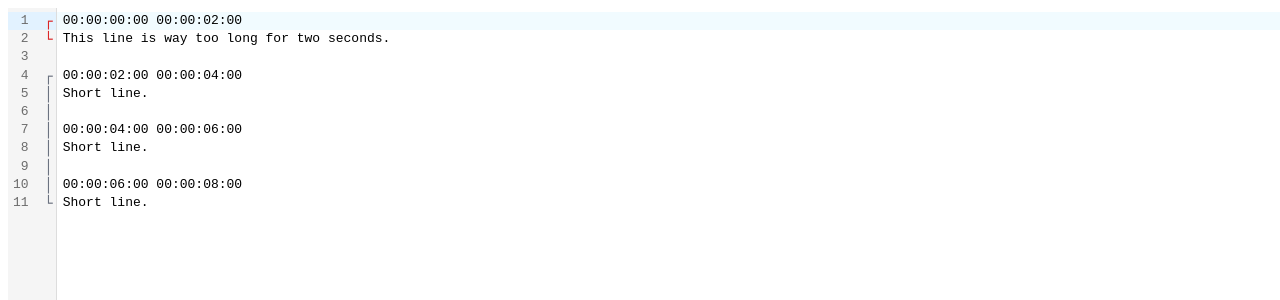
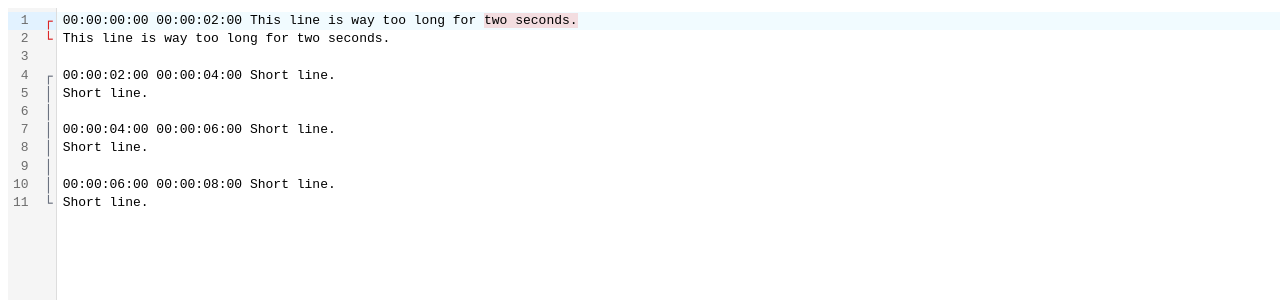
Before and after one commit to weiying-chen/sub, a React (Vite) app: page / in a window 1280 px wide. Shown: the top 300 px of the page. Built offline with nearby package versions, Linux system fonts and the light colour scheme.

Commit message:
Suppress gutter lines between timestamps

```diff
--- a/src/App.tsx
+++ b/src/App.tsx
@@ -11,16 +11,16 @@ import type { Metric, Finding } from './analysis/types'
 export default function App() {
   const [value, setValue] = useState(
     [
-      '00:00:00:00\t00:00:02:00\t',
+      '00:00:00:00\t00:00:02:00\tThis line is way too long for two seconds.',
       'This line is way too long for two seconds.',
       '',
-      '00:00:02:00\t00:00:04:00\t',
+      '00:00:02:00\t00:00:04:00\tShort line.',
       'Short line.',
       '',
-      '00:00:04:00\t00:00:06:00\t',
+      '00:00:04:00\t00:00:06:00\tShort line.',
       'Short line.',
       '',
-      '00:00:06:00\t00:00:08:00\t',
+      '00:00:06:00\t00:00:08:00\tShort line.',
       'Short line.',
     ].join('\n')
   )
--- a/src/cm/timestampLinkGutter.ts
+++ b/src/cm/timestampLinkGutter.ts
@@ -5,6 +5,8 @@ import type { Finding } from '../analysis/types'
 const FPS = 30
 
 const TIME_RE = /^(?<h>\d{2}):(?<m>\d{2}):(?<s>\d{2}):(?<f>\d{2})$/
+
+// Timestamp line: start<TAB>end<TAB>anything
 const TSV_RE =
   /^(?<start>\d{2}:\d{2}:\d{2}:\d{2})\t+(?<end>\d{2}:\d{2}:\d{2}:\d{2})\t+.*$/
 
@@ -31,12 +33,29 @@ function parseTimecodeToFrames(tc: string): number | null {
   return h * 108000 + mn * 1800 + s * 30 + f
 }
 
+type PayloadInfo = {
+  payloadIndex: number | null
+  payloadText: string
+}
+
+function findPayloadBelow(
+  doc: EditorView['state']['doc'],
+  tsIndex: number
+): PayloadInfo {
+  for (let i = tsIndex + 1; i < doc.lines; i++) {
+    const t = doc.line(i + 1).text
+    if (TSV_RE.test(t)) break
+    if (t.trim() !== '') return { payloadIndex: i, payloadText: t }
+  }
+  return { payloadIndex: null, payloadText: '' }
+}
+
 type Block = {
   tsIndex: number
-  textIndex: number
-  text: string
   startFrames: number
   endFrames: number
+  payloadIndex: number | null
+  payloadText: string
 }
 
 function parseBlockImmediate(
@@ -51,18 +70,14 @@ function parseBlockImmediate(
   const end = parseTimecodeToFrames(m.groups.end)
   if (start == null || end == null || end < start) return null
 
-  const textIndex = tsIndex + 1
-  if (textIndex >= doc.lines) return null
-
-  const text = doc.line(textIndex + 1).text
-  if (text.trim() === '') return null
+  const { payloadIndex, payloadText } = findPayloadBelow(doc, tsIndex)
 
   return {
     tsIndex,
-    textIndex,
-    text,
     startFrames: start,
     endFrames: end,
+    payloadIndex,
+    payloadText,
   }
 }
 
@@ -94,11 +109,8 @@ class LinkMarker extends GutterMarker {
     span.className = `cm-ts-link cm-ts-link--${this.part} ${
       this.isBad ? 'cm-ts-link--bad' : 'cm-ts-link--ok'
     }`
-
-    // start: ┌  mid: │  end: └
     span.textContent =
       this.part === 'start' ? '┌' : this.part === 'end' ? '└' : '│'
-
     return span
   }
 }
@@ -125,10 +137,13 @@ export function timestampLinkGutter(findings: Finding[]) {
       const first = parseBlockImmediate(doc, tsIndex)
       if (!first) continue
 
-      // Build a merged run by scanning forward across timestamp blocks.
+      // If there's no payload below, we do not start anything and we do not show a broken marker.
+      if (first.payloadIndex == null) continue
+
       const runStart = first.tsIndex
-      let runEndText = first.textIndex
-      const runText = first.text
+      let runEndTs = first.tsIndex
+      let runEndDraw = first.payloadIndex // end marker should land on payload
+      const runText = first.payloadText
 
       let scanTs = first.tsIndex
       let scanEndFrames = first.endFrames
@@ -140,39 +155,45 @@ export function timestampLinkGutter(findings: Finding[]) {
         const next = parseBlockImmediate(doc, nextTs)
         if (!next) break
 
+        // For a continuation merge:
+        // - next timestamp must start exactly where previous ended
+        // - payload text (below) must match the first payload text
+        // - next must also have payload (otherwise don't extend the run)
         const isMerged =
-          next.text === runText && next.startFrames === scanEndFrames
+          next.payloadIndex != null &&
+          next.startFrames === scanEndFrames &&
+          next.payloadText === runText
 
         if (!isMerged) break
 
-        // Mark this timestamp as part of this run so we don't start a new run from it later.
+        // TS still thinks payloadIndex might be null here unless you force it to narrow:
+        if (next.payloadIndex == null) break
+
         seenTs.add(next.tsIndex)
 
-        // Extend run to include everything down to next text line.
-        runEndText = next.textIndex
+        runEndTs = next.tsIndex
+        runEndDraw = next.payloadIndex
         scanTs = next.tsIndex
         scanEndFrames = next.endFrames
       }
 
-      // If it did NOT merge with anything, keep the simple 2-line "staple".
-      if (runEndText === first.textIndex) {
-        const isBad = cpsBad.has(first.tsIndex)
+      const runIsBad = cpsBad.has(runStart)
 
-        const tsLine = doc.line(first.tsIndex + 1)
-        b.add(tsLine.from, tsLine.from, new LinkMarker('start', isBad))
+      // Single block: staple from TS line to payload line.
+      if (runEndTs === runStart) {
+        const tsLine = doc.line(runStart + 1)
+        b.add(tsLine.from, tsLine.from, new LinkMarker('start', runIsBad))
 
-        const enLine = doc.line(first.textIndex + 1)
-        b.add(enLine.from, enLine.from, new LinkMarker('end', isBad))
+        const endLine = doc.line(runEndDraw + 1)
+        b.add(endLine.from, endLine.from, new LinkMarker('end', runIsBad))
 
         continue
       }
 
-      // Merged run: draw a continuous column from the first timestamp to the last text.
-      const runIsBad = cpsBad.has(runStart)
-
-      for (let i = runStart; i <= runEndText; i++) {
+      // Merged run: draw a continuous column from first TS down to the final payload line.
+      for (let i = runStart; i <= runEndDraw; i++) {
         const part: LinkPart =
-          i === runStart ? 'start' : i === runEndText ? 'end' : 'mid'
+          i === runStart ? 'start' : i === runEndDraw ? 'end' : 'mid'
 
         const line = doc.line(i + 1)
         b.add(line.from, line.from, new LinkMarker(part, runIsBad))
```
